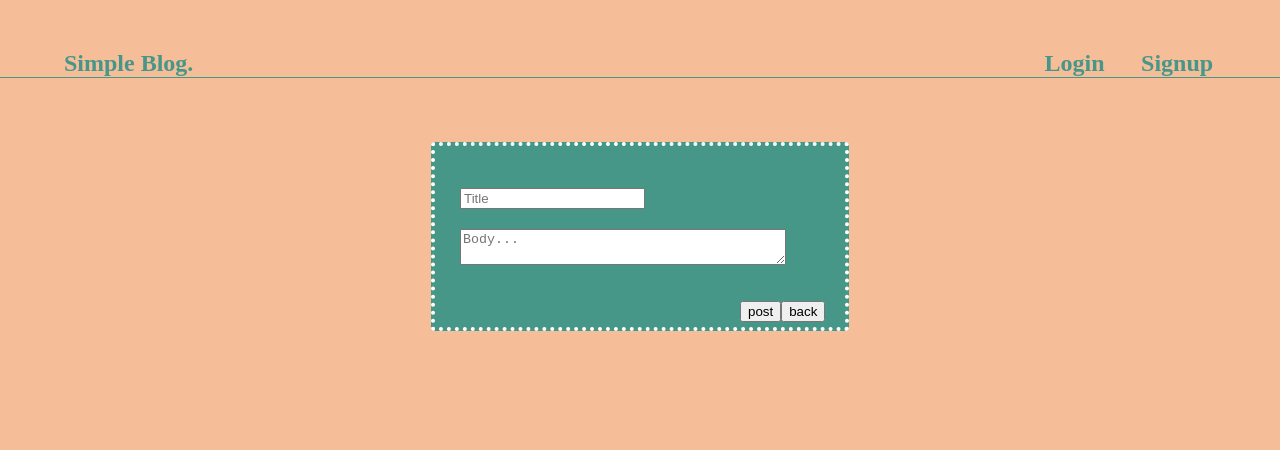
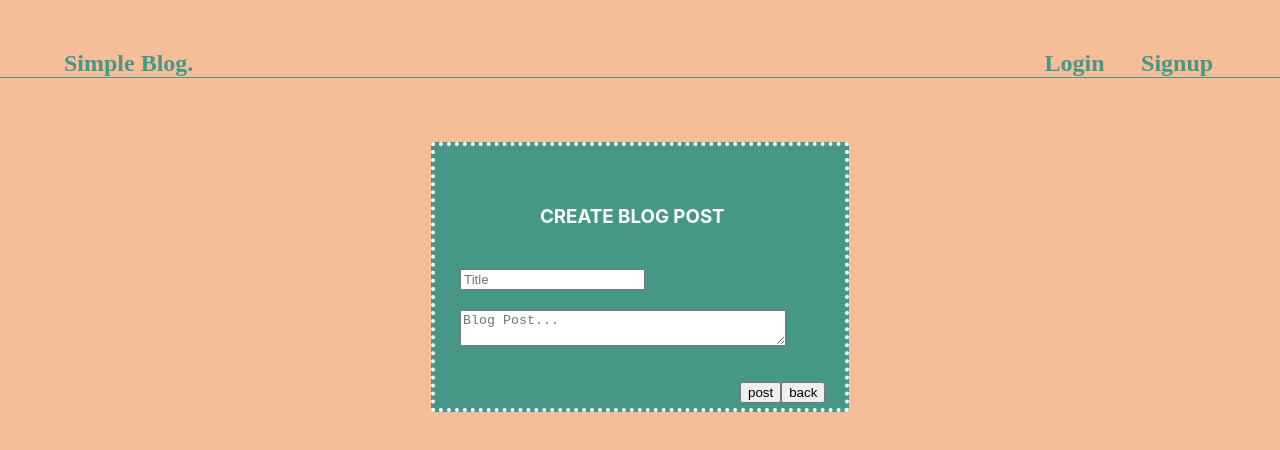
Before and after one commit to dsh410/SIMPLE-BLOG, a React (Create React App) app: page / in a window 1280 px wide. Both pictures are taken after a click on the icon 816 px from the left and 166 px from the top of the page. Shown: the top 450 px of the page. Built offline with nearby package versions, Linux system fonts and the light colour scheme.

Commit message:
added create blog post title.

```diff
--- a/src/App.css
+++ b/src/App.css
@@ -102,6 +102,13 @@
       color:white;
     }
 
+    .create-blog-post-title{
+      margin-left: 25%;
+      margin-bottom: 10%;
+      color:white;
+      text-transform: uppercase;
+    }
+
     .heart-shape{
       font-size:2em;
 
--- a/src/ControlPost.js
+++ b/src/ControlPost.js
@@ -5,9 +5,7 @@ import { AiFillPlusSquare } from 'react-icons/ai';
 const ControlPost = (props) => {
     return (
       <div className="control-div">
-
             <AiFillPlusSquare onClick={props.addPost} style={{visibility:!props.post ? 'visible' : 'hidden'}} className="plus-symbol"/>
-
         {
           props.post ? <TodoForm isPosting={props.isPosting} title={props.title} setTitle={props.setTitle} index={props.index} addTodo={props.addTodo} post={props.post} /> :
 
--- a/src/TodoForm.js
+++ b/src/TodoForm.js
@@ -18,7 +18,7 @@ function TodoForm({ addTodo,isPosting } ) {
     return (
 
       <form onSubmit={handleSubmit} className="form">
-
+        <h3 className="create-blog-post-title">create blog post</h3>
         <input type="text"
           className="title-input"
           value={blogTitle}
@@ -30,7 +30,7 @@ function TodoForm({ addTodo,isPosting } ) {
         <textarea
           type="text"
           className="text-area"
-          placeholder="Body..."
+          placeholder="Blog Post..."
           value={blog}
             onChange={e => setBlog(e.target.value)}
             required
```
